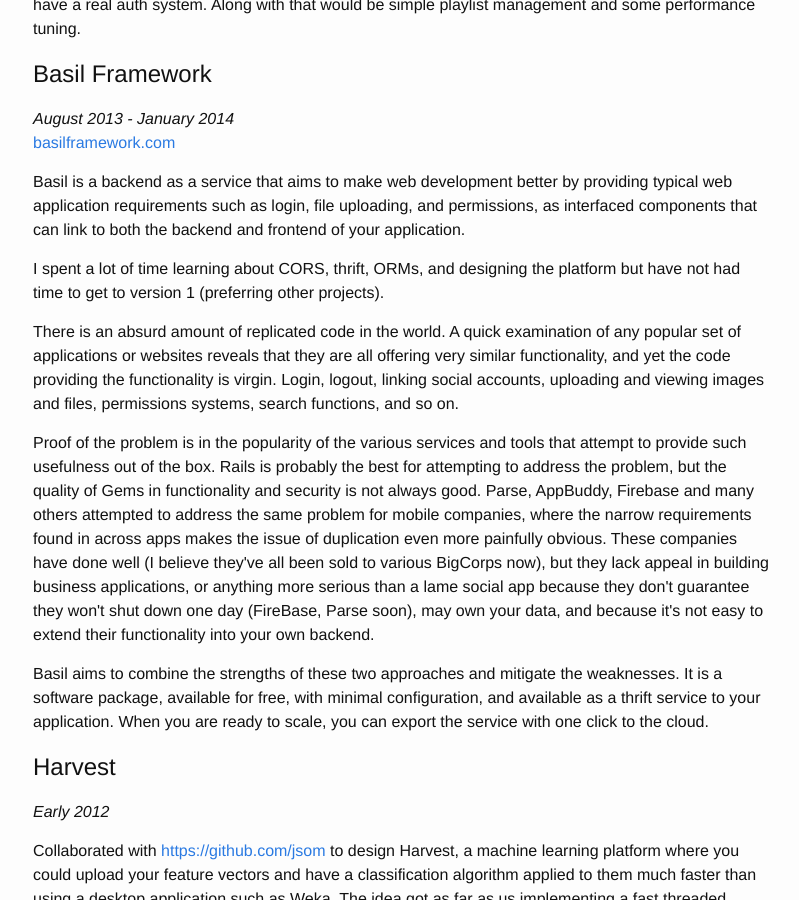
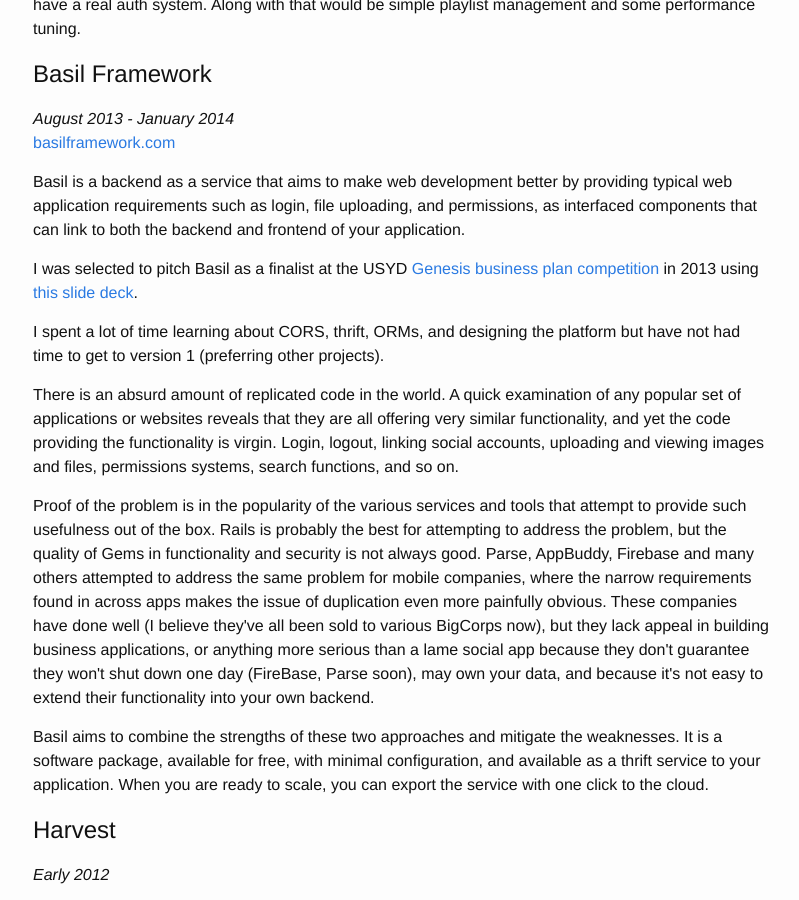
Before and after one commit to peterashwell/peterashwell.github.io, a Jekyll site: the page built from projects.md, in a window 1280 px wide and 900 px high, scrolled down 771 px. Shown: the whole window, without its empty margins (237-1036 px from the left). Built offline with Jekyll 4.4.1, drawn with Linux system fonts in a browser that asks for light colours.

Commit message:
Added link to Genesis competition

```diff
--- a/projects.md
+++ b/projects.md
@@ -24,6 +24,7 @@
 <br />
 <a href="http://basilframework.com">basilframework.com</a>
 <p>Basil is a backend as a service that aims to make web development better by providing typical web application requirements such as login, file uploading, and permissions, as interfaced components that can link to both the backend and frontend of your application.</p>
+<p>I was selected to pitch Basil as a finalist at the USYD <a href="http://sydney.edu.au/business/genesis">Genesis business plan competition</a> in 2013 using <a href="https://docs.google.com/presentation/d/1qvK_DkQNHDPEPnQEfzBCNRcQYrxYQczjk0oZCzjtjXU/edit#slide=id.g10ee3a0fc_20">this slide deck</a>.</p>
 <p>I spent a lot of time learning about CORS, thrift, ORMs, and designing the platform but have not had time to get to version 1 (preferring other projects).</p>
 <p>There is an absurd amount of replicated code in the world. A quick examination of any popular set of applications or websites reveals that they are all offering very similar functionality, and yet the code providing the functionality is virgin. Login, logout, linking social accounts, uploading and viewing images and files, permissions systems, search functions, and so on.</p>
 <p>Proof of the problem is in the popularity of the various services and tools that attempt to provide such usefulness out of the box. Rails is probably the best for attempting to address the problem, but the quality of Gems in functionality and security is not always good. Parse, AppBuddy, Firebase and many others attempted to address the same problem for mobile companies, where the narrow requirements found in across apps makes the issue of duplication even more painfully obvious. These companies have done well (I believe they've all been sold to various BigCorps now), but they lack appeal in building business applications, or anything more serious than a lame social app because they don't guarantee they won't shut down one day (FireBase, Parse soon), may own your data, and because it's not easy to extend their functionality into your own backend.</p>
```
